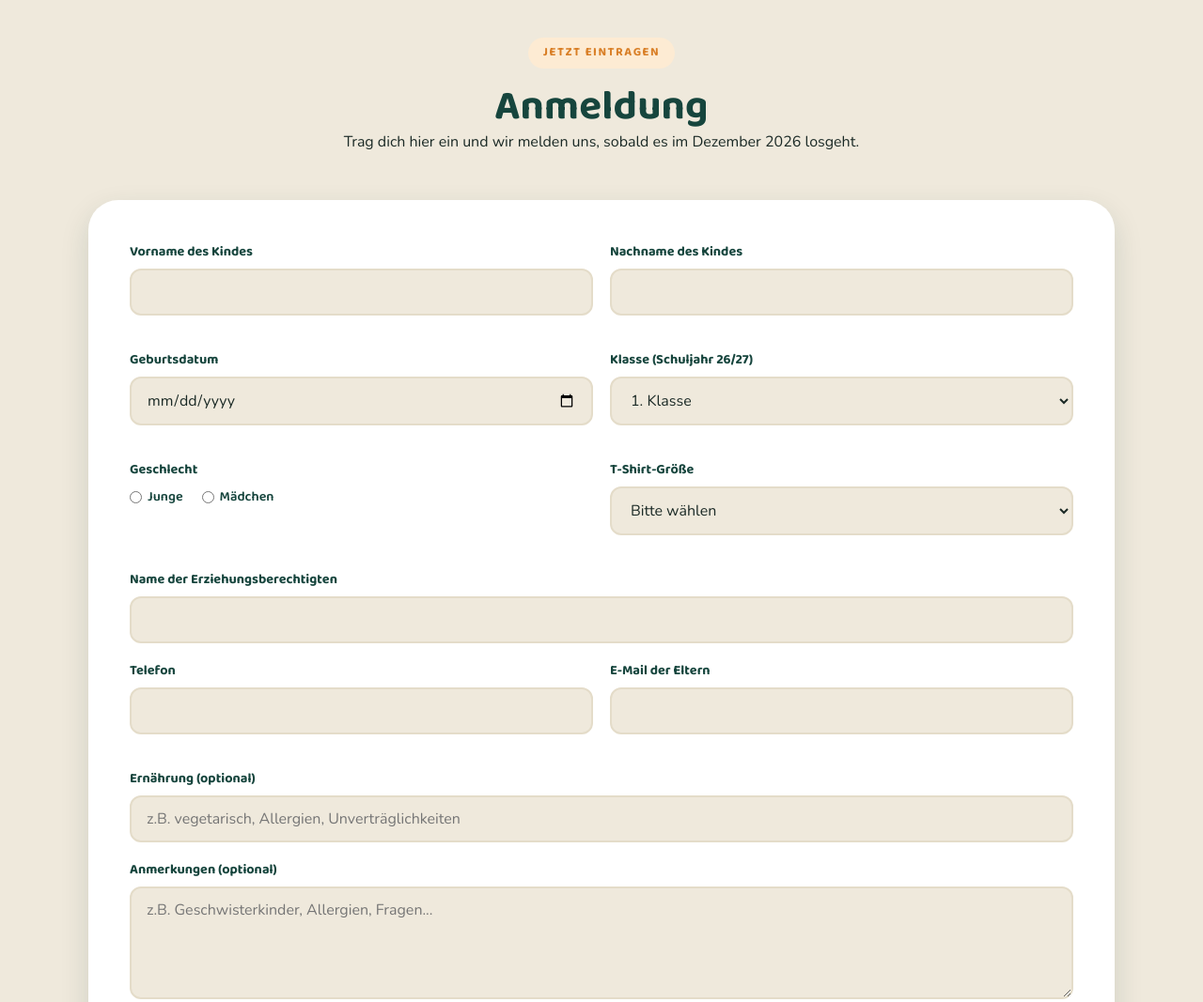
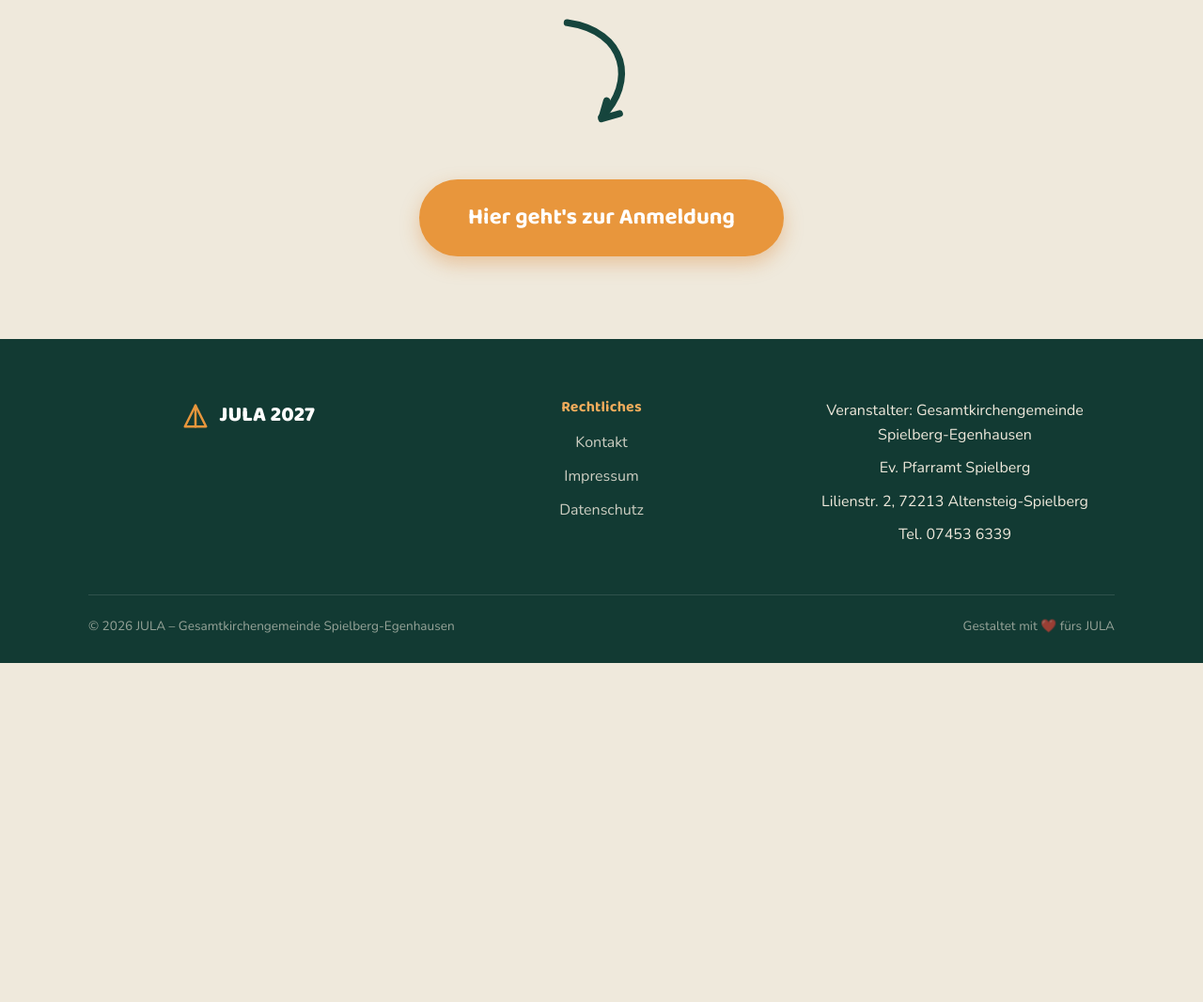
Before and after one commit to Kathrin-M/Jula-2027, a plain HTML site: page anmeldung.html in a window 1280 px wide. Shown: the part 1320-2387 px from the top of the page at 94% size. After the commit the page ends 2026 px from the top, so only its background shows below. Drawn offline with nearby package versions, Linux system fonts and the light colour scheme.

Commit message:
Add files via upload

```diff
--- a/anmeldung.html
+++ b/anmeldung.html
@@ -43,7 +43,7 @@
   <section class="section-white">
     <div class="container">
       <div class="notice-box">
-        <strong>Wichtig:</strong> Die Anmeldung öffnet erst im <strong>Dezember 2026</strong>. Bis dahin könnt ihr euch unten schon eintragen – wir informieren euch dann als Erstes, sobald es losgeht. Der Anmeldeschluss wird rechtzeitig vorher bekanntgegeben.
+        So cool, dass <strong>DU</strong> beim JULA 2027 mit dabei bist. Wir freuen uns sehr auf <strong>DICH</strong>!
       </div>
 
       <div class="section-head" style="text-align:left; max-width: 100%; margin-bottom: 32px;">
@@ -95,94 +95,11 @@
   <section class="section-cream" id="anmeldung">
     <div class="container">
       <div class="section-head">
-        <span class="eyebrow">Jetzt eintragen</span>
-        <h2>Anmeldung</h2>
-        <p class="text-center" style="margin:0 auto;">Trag dich hier ein und wir melden uns, sobald es im Dezember 2026 losgeht.</p>
+        <svg viewBox="0 0 120 140" width="110" height="128" fill="none" stroke="#16453D" stroke-width="8" stroke-linecap="round" stroke-linejoin="round" role="img" aria-label="Pfeil zur Anmeldung" style="display:block; margin:0 auto;"><path d="M20 10 C 90 20, 100 80, 60 120"/><path d="M81 116 L60 122 L66 101"/></svg>
       </div>
-
-      <form class="form-card" id="anmeldung-form">
-        <div class="form-row">
-          <div class="form-group">
-            <label for="vorname">Vorname des Kindes</label>
-            <input type="text" id="vorname" name="vorname" required>
-          </div>
-          <div class="form-group">
-            <label for="nachname">Nachname des Kindes</label>
-            <input type="text" id="nachname" name="nachname" required>
-          </div>
-        </div>
-        <div class="form-row">
-          <div class="form-group">
-            <label for="geburtsdatum">Geburtsdatum</label>
-            <input type="date" id="geburtsdatum" name="geburtsdatum">
-          </div>
-          <div class="form-group">
-            <label for="klasse">Klasse (Schuljahr 26/27)</label>
-            <select id="klasse" name="klasse">
-              <option>1. Klasse</option>
-              <option>2. Klasse</option>
-              <option>3. Klasse</option>
-              <option>4. Klasse</option>
-              <option>5. Klasse</option>
-              <option>6. Klasse</option>
-              <option>7. Klasse</option>
-              <option>8. Klasse</option>
-            </select>
-          </div>
-        </div>
-        <div class="form-row">
-          <div class="form-group">
-            <label>Geschlecht</label>
-            <div class="radio-row">
-              <label><input type="radio" name="geschlecht" value="junge"> Junge</label>
-              <label><input type="radio" name="geschlecht" value="maedchen"> Mädchen</label>
-            </div>
-          </div>
-          <div class="form-group">
-            <label for="tshirt">T-Shirt-Größe</label>
-            <select id="tshirt" name="tshirt" required>
-              <option value="">Bitte wählen</option>
-              <option>116</option>
-              <option>128</option>
-              <option>140</option>
-              <option>152</option>
-              <option>164</option>
-              <option>S</option>
-              <option>M</option>
-              <option>L</option>
-            </select>
-          </div>
-        </div>
-        <div class="form-group">
-          <label for="erziehungsberechtigte">Name der Erziehungsberechtigten</label>
-          <input type="text" id="erziehungsberechtigte" name="erziehungsberechtigte" required>
-        </div>
-        <div class="form-row">
-          <div class="form-group">
-            <label for="telefon">Telefon</label>
-            <input type="tel" id="telefon" name="telefon">
-          </div>
-          <div class="form-group">
-            <label for="email">E-Mail der Eltern</label>
-            <input type="email" id="email" name="email" required>
-          </div>
-        </div>
-        <div class="form-group">
-          <label for="ernaehrung">Ernährung (optional)</label>
-          <input type="text" id="ernaehrung" name="ernaehrung" placeholder="z.B. vegetarisch, Allergien, Unverträglichkeiten">
-        </div>
-        <div class="form-group">
-          <label for="nachricht">Anmerkungen (optional)</label>
-          <textarea id="nachricht" name="nachricht" placeholder="z.B. Geschwisterkinder, Allergien, Fragen..."></textarea>
-        </div>
-        <button type="submit" class="btn btn-primary" id="anmeldung-submit">Jetzt eintragen</button>
-        <div class="form-success-msg" style="display:none; margin-top:18px; padding:16px 20px; background: var(--orange-100); border-radius: var(--radius-sm); color: var(--teal-800); font-weight:700;">
-          Vielen Dank! Deine Anmeldung wurde erfolgreich übermittelt.
-        </div>
-        <div class="form-error-msg">
-          Leider konnte die Anmeldung nicht gesendet werden.
-        </div>
-      </form>
+      <div style="text-align:center;">
+        <a href="https://forms.cloud.microsoft/Pages/ResponsePage.aspx?id=V1BsjfhZgkKbvyUOcQcqC-wNKAW6n6FPhj0YU_ju50BUMU42MDQ5MldKVVdVQU5UWDhVRERDTkExTyQlQCN0PWcu" target="_blank" rel="noopener" class="btn btn-primary" style="font-size:1.5rem; padding:22px 52px;">Hier geht's zur Anmeldung</a>
+      </div>
     </div>
   </section>
 
```
